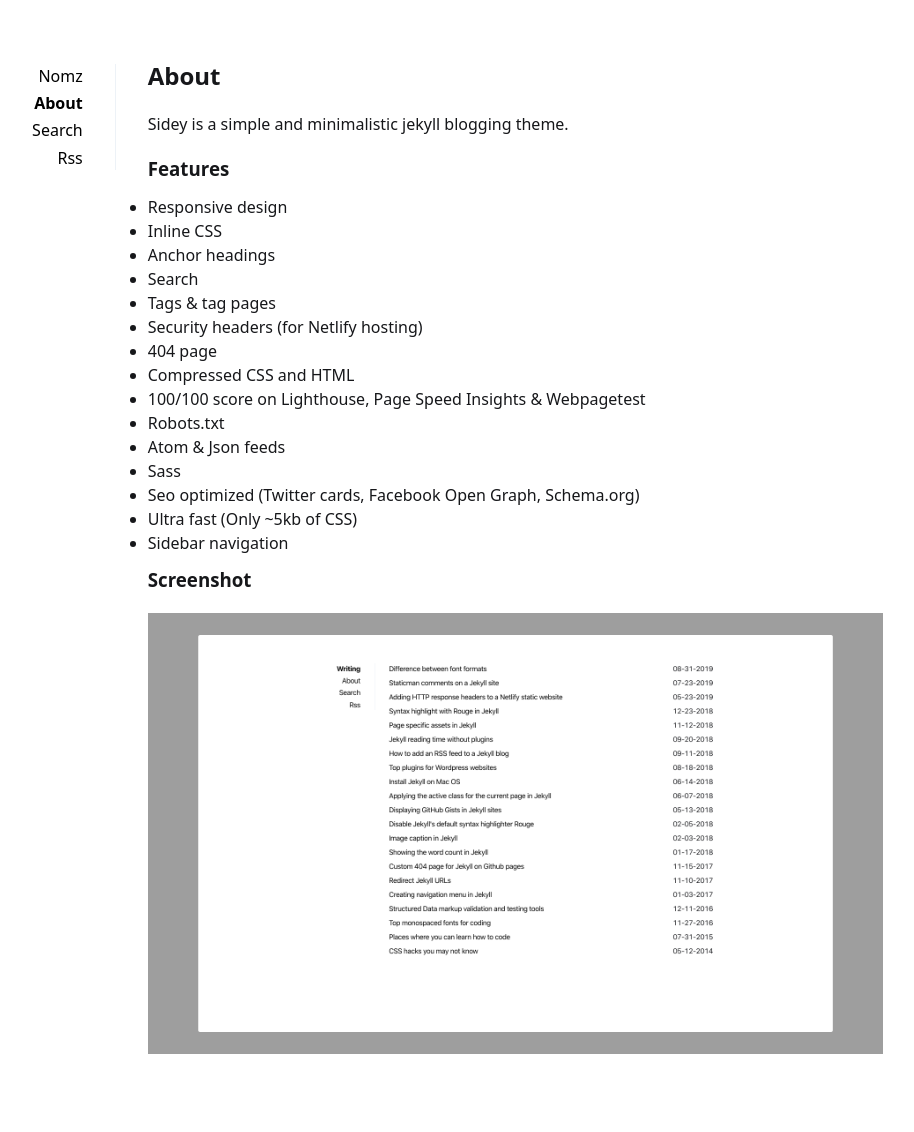
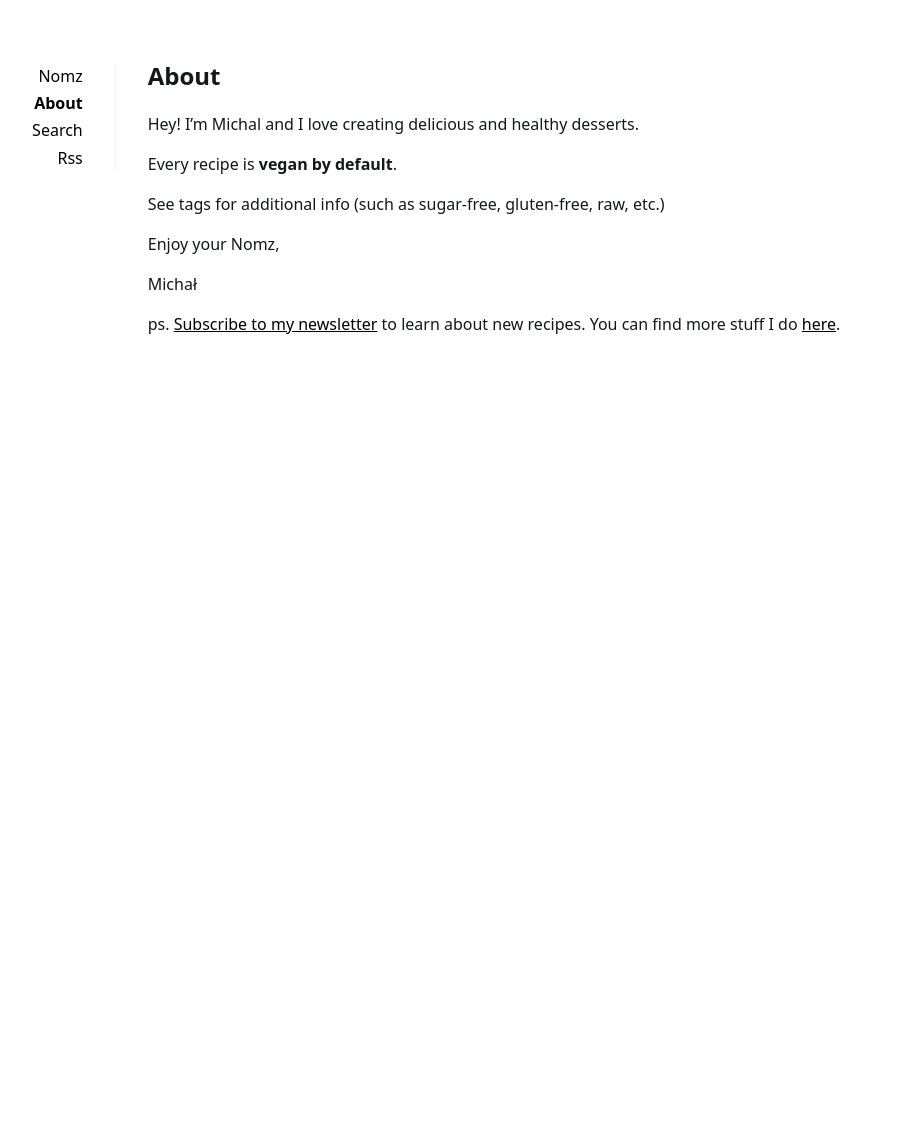
Before and after one commit to stackbit-projects/nomz-58882, a Jekyll site: the page built from _pages/about.md, in a window 1280 px wide. Shown: the whole page, without its empty margins (205-1119 px from the left). Built offline with Jekyll 4.4.1, drawn with Linux system fonts in a browser that asks for light colours; after the commit the page ends 900 px from its top, so only the background shows below that.

Commit message:
about.md: updated markdown_content

```diff
--- a/_pages/about.md
+++ b/_pages/about.md
@@ -2,27 +2,14 @@
 layout: page
 title: About
 ---
+Hey! I'm Michal and I love creating delicious and healthy desserts.
 
-Sidey is a simple and minimalistic jekyll blogging theme.
+Every recipe is **vegan by default**.
 
-### Features
+See tags for additional info (such as sugar-free, gluten-free, raw, etc.)
 
-- Responsive design
-- Inline CSS
-- Anchor headings
-- Search
-- Tags & tag pages
-- Security headers (for Netlify hosting)
-- 404 page
-- Compressed CSS and HTML
-- 100/100 score on Lighthouse, Page Speed Insights & Webpagetest
-- Robots.txt
-- Atom & Json feeds
-- Sass
-- Seo optimized (Twitter cards, Facebook Open Graph, Schema.org)
-- Ultra fast (Only ~5kb of CSS)
-- Sidebar navigation
+Enjoy your Nomz,
 
-### Screenshot
+Michał
 
-![Screenshot](screenshot.png)
+ps. [Subscribe to my newsletter](https://mindjuggling.substack.com) to learn about new recipes. You can find more stuff I do [here](https://michalkorzonek.com).
```
